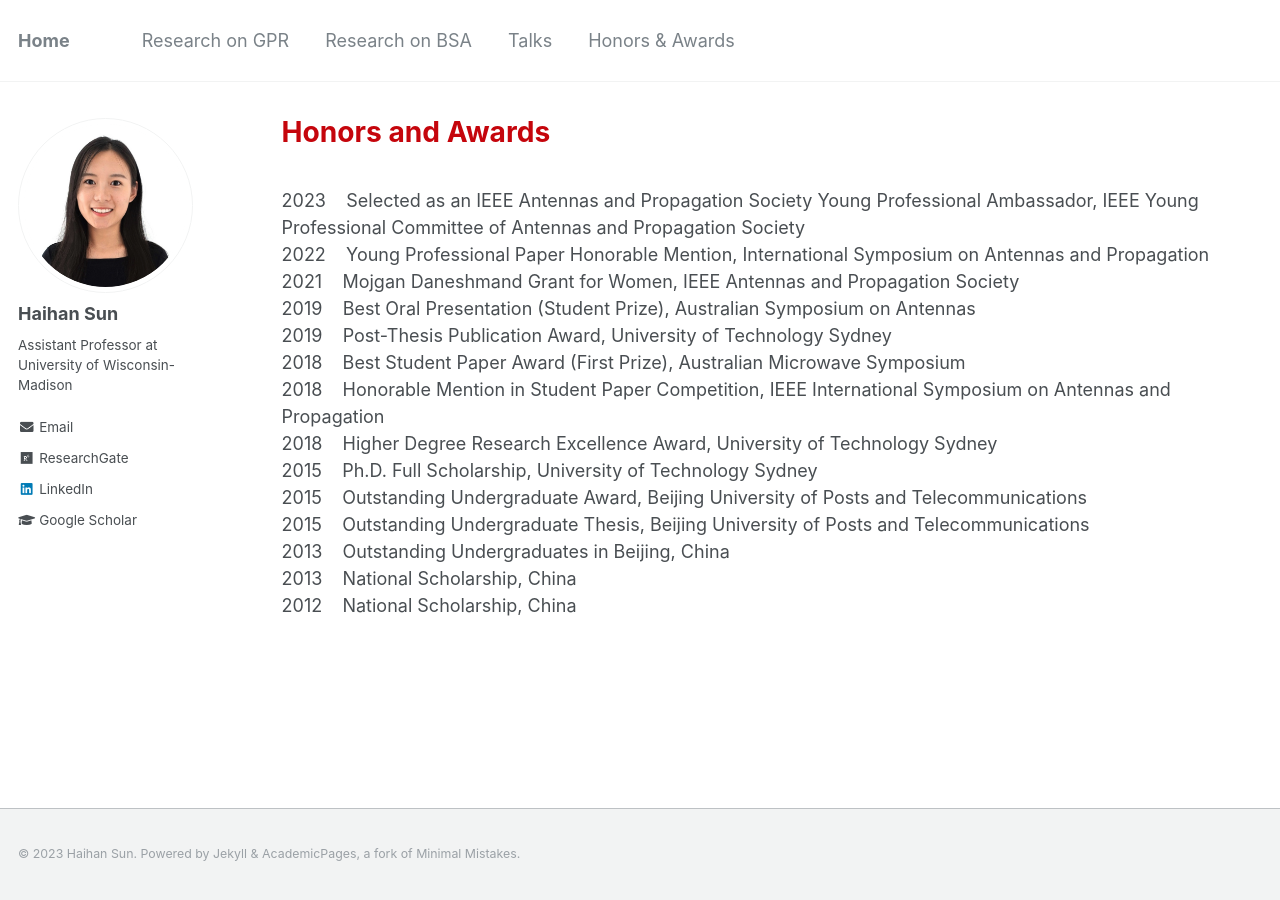
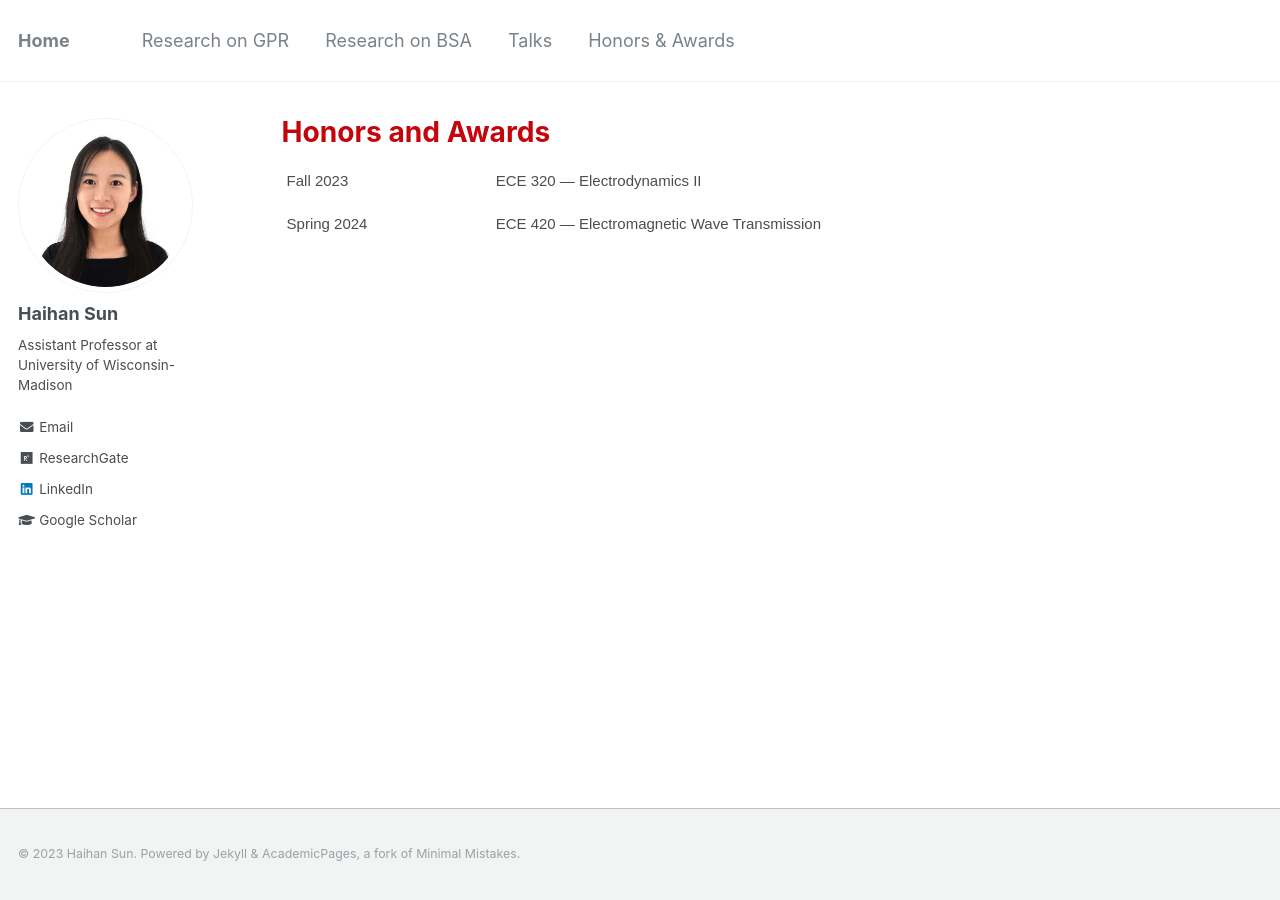
Before and after one commit to Haihan-Sun/Haihan-Sun.github.io, a Jekyll site: the page built from _pages/teaching.html, in a window 1280 px wide. Built offline with Jekyll 4.4.1, drawn with Linux system fonts in a browser that asks for light colours.

Commit message:
Update teaching.html

```diff
--- a/_pages/teaching.html
+++ b/_pages/teaching.html
@@ -5,19 +5,26 @@ permalink: /awards/
 author_profile: true
 ---
 
-<br>
+<style type="text/css">
+.tg  {border:none;border-collapse:collapse;border-spacing:0;}
+.tg td{border-style:solid;border-width:0px;font-family:Arial, sans-serif;font-size:14px;overflow:hidden;
+  padding:10px 5px;word-break:normal;}
+.tg th{border-style:solid;border-width:0px;font-family:Arial, sans-serif;font-size:14px;font-weight:normal;
+  overflow:hidden;padding:10px 5px;word-break:normal;}
+.tg .tg-ko0z{background-color:#ffffff;border-color:#ffffff;font-size:15px;text-align:left;vertical-align:top}
+</style>
 
-2023 &nbsp;&nbsp; Selected as an IEEE Antennas and Propagation Society Young Professional Ambassador, IEEE Young Professional Committee of Antennas and Propagation Society <br>
-2022 &nbsp;&nbsp; Young Professional Paper Honorable Mention, International Symposium on Antennas and Propagation <br>
-2021 &nbsp;&nbsp; Mojgan Daneshmand Grant for Women, IEEE Antennas and Propagation Society <br>
-2019 &nbsp;&nbsp; Best Oral Presentation (Student Prize)</b>, Australian Symposium on Antennas <br>
-2019 &nbsp;&nbsp; Post-Thesis Publication Award</b>, University of Technology Sydney <br>
-2018 &nbsp;&nbsp; Best Student Paper Award (First Prize)</b>, Australian Microwave Symposium <br>
-2018 &nbsp;&nbsp; Honorable Mention in Student Paper Competition</b>, IEEE International Symposium on Antennas and Propagation <br>
-2018 &nbsp;&nbsp; Higher Degree Research Excellence Award</b>, University of Technology Sydney <br>
-2015 &nbsp;&nbsp; Ph.D. Full Scholarship</b>, University of Technology Sydney <br>
-2015 &nbsp;&nbsp; Outstanding Undergraduate Award</b>, Beijing University of Posts and Telecommunications <br>
-2015 &nbsp;&nbsp; Outstanding Undergraduate Thesis</b>, Beijing University of Posts and Telecommunications <br>
-2013 &nbsp;&nbsp; Outstanding Undergraduates in Beijing, China </b> <br>
-2013 &nbsp;&nbsp; National Scholarship</b>, China <br>
-2012 &nbsp;&nbsp; National Scholarship</b>, China <br>
+<table class="tg">
+<tbody>
+
+  <tr>
+    <td class="tg-ko0z">Fall 2023</td>
+    <td class="tg-ko0z"> ECE 320 — Electrodynamics II </td>
+  </tr>
+
+  <tr>
+    <td class="tg-ko0z">Spring 2024</td>
+    <td class="tg-ko0z"> ECE 420 — Electromagnetic Wave Transmission </td>
+  </tr>
+</tbody>
+</table>
```
